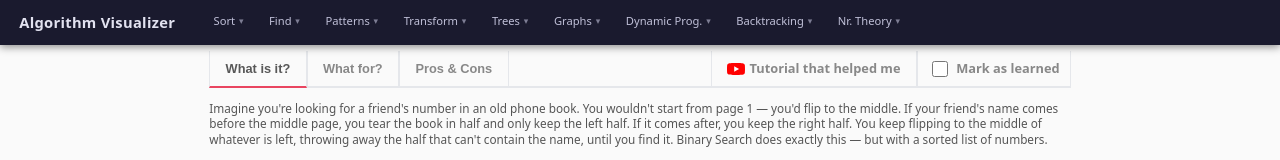
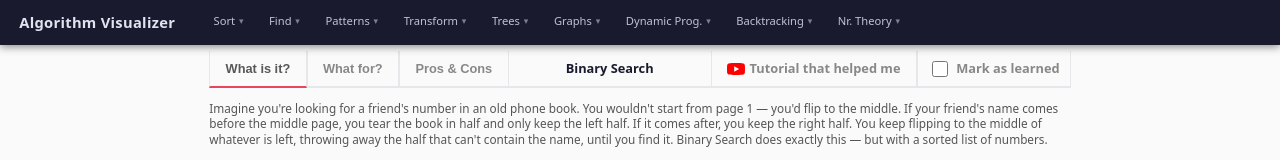
Before and after one commit to VladSoltaniuc/algorithm-visualizer, a React (Vite) app in the folder client/: page /array/binary-search in a window 1280 px wide. Shown: the top 160 px of the page. Built offline with nearby package versions, Linux system fonts and the light colour scheme.

Commit message:
Added title

```diff
--- a/client/src/pages/AlgorithmPage/AlgorithmPage.css
+++ b/client/src/pages/AlgorithmPage/AlgorithmPage.css
@@ -98,6 +98,21 @@
   color: #585858;
   border-bottom-color: #e94560;
   font-weight: 600;
+}
+
+.algo-tab-title {
+  flex: 1;
+  display: flex;
+  align-items: center;
+  justify-content: center;
+  font-size: 1rem;
+  font-weight: 700;
+  color: #1a1a2e;
+  pointer-events: none;
+  white-space: nowrap;
+  overflow: hidden;
+  text-overflow: ellipsis;
+  padding: 0 0.5rem;
 }
 
 .algo-tab-right {
--- a/client/src/pages/AlgorithmPage/AlgorithmPage.tsx
+++ b/client/src/pages/AlgorithmPage/AlgorithmPage.tsx
@@ -213,6 +213,7 @@ export default function AlgorithmPage() {
           >
             Pros &amp; Cons
           </button>
+          <span className="algo-tab-title">{config.name}</span>
           <div className="algo-tab-right">
             {config.ytTutorial && (
               <a
```
